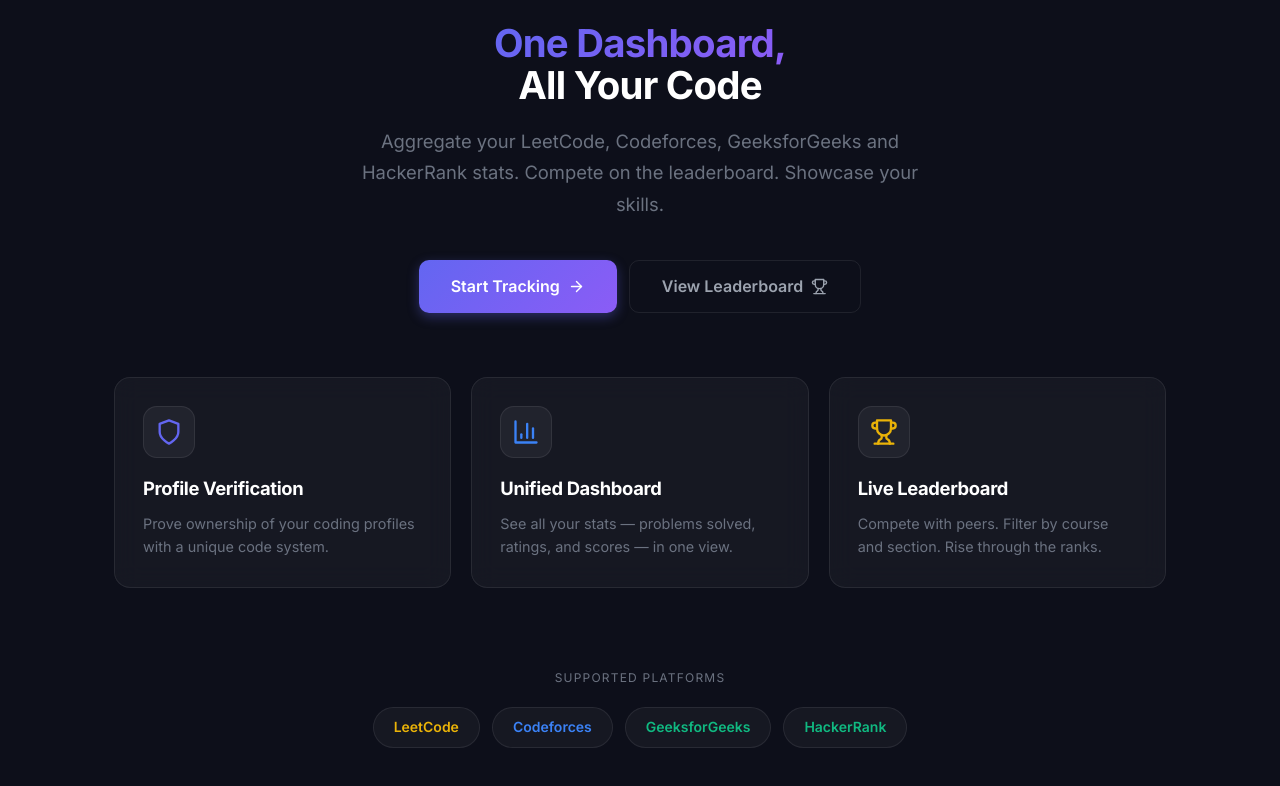
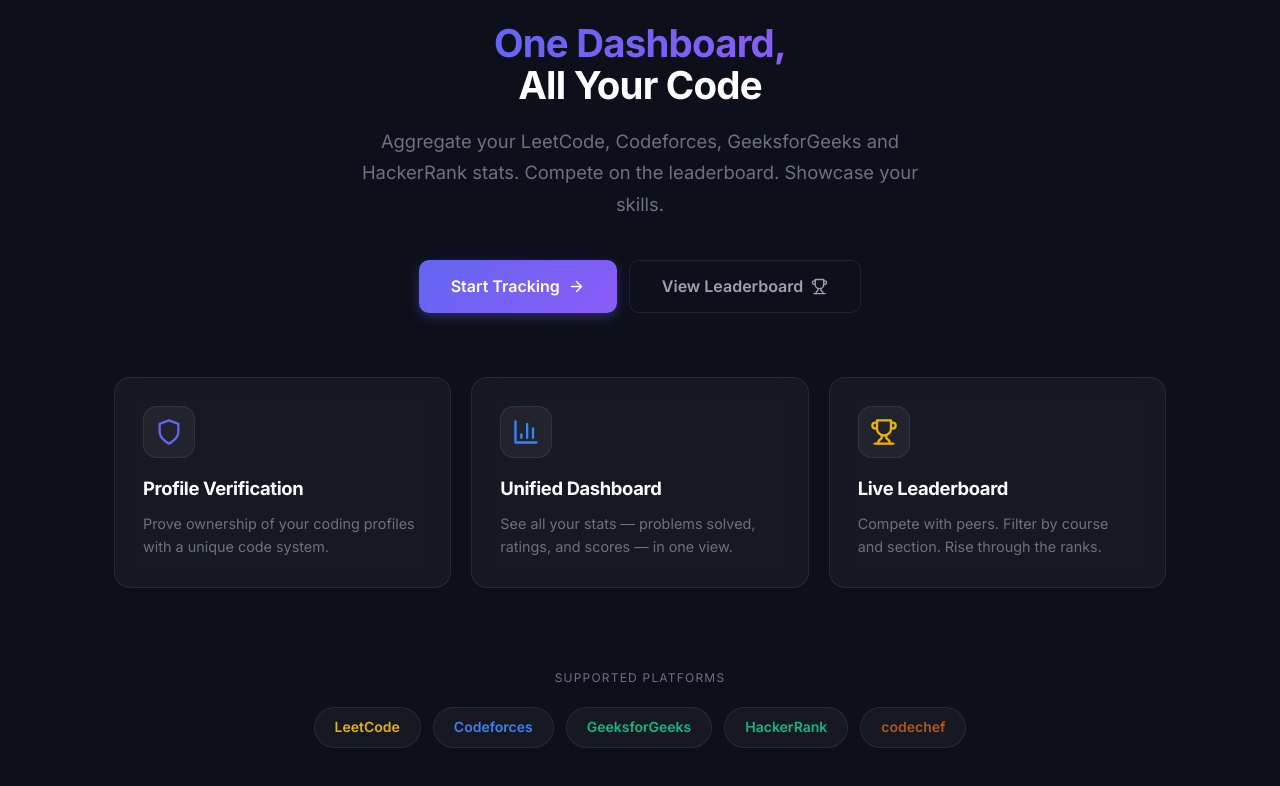
Before and after one commit to tiwari2705/capstone, a Next.js app in the folder coding-profile-aggregator/frontend/: page / in a window 1280 px wide. Shown: the part 210-996 px from the top of the page. Built offline with nearby package versions, Linux system fonts and the light colour scheme.

Commit message:
fix: suspense issue

```diff
--- a/coding-profile-aggregator/frontend/app/page.tsx
+++ b/coding-profile-aggregator/frontend/app/page.tsx
@@ -101,6 +101,7 @@
             { label: 'Codeforces',    color: '#3b82f6' },
             { label: 'GeeksforGeeks', color: '#10b981' },
             { label: 'HackerRank',    color: '#10b981' },
+            { label: 'codechef',    color: '#b25818' },
           ].map(p => (
             <span
               key={p.label}
```
